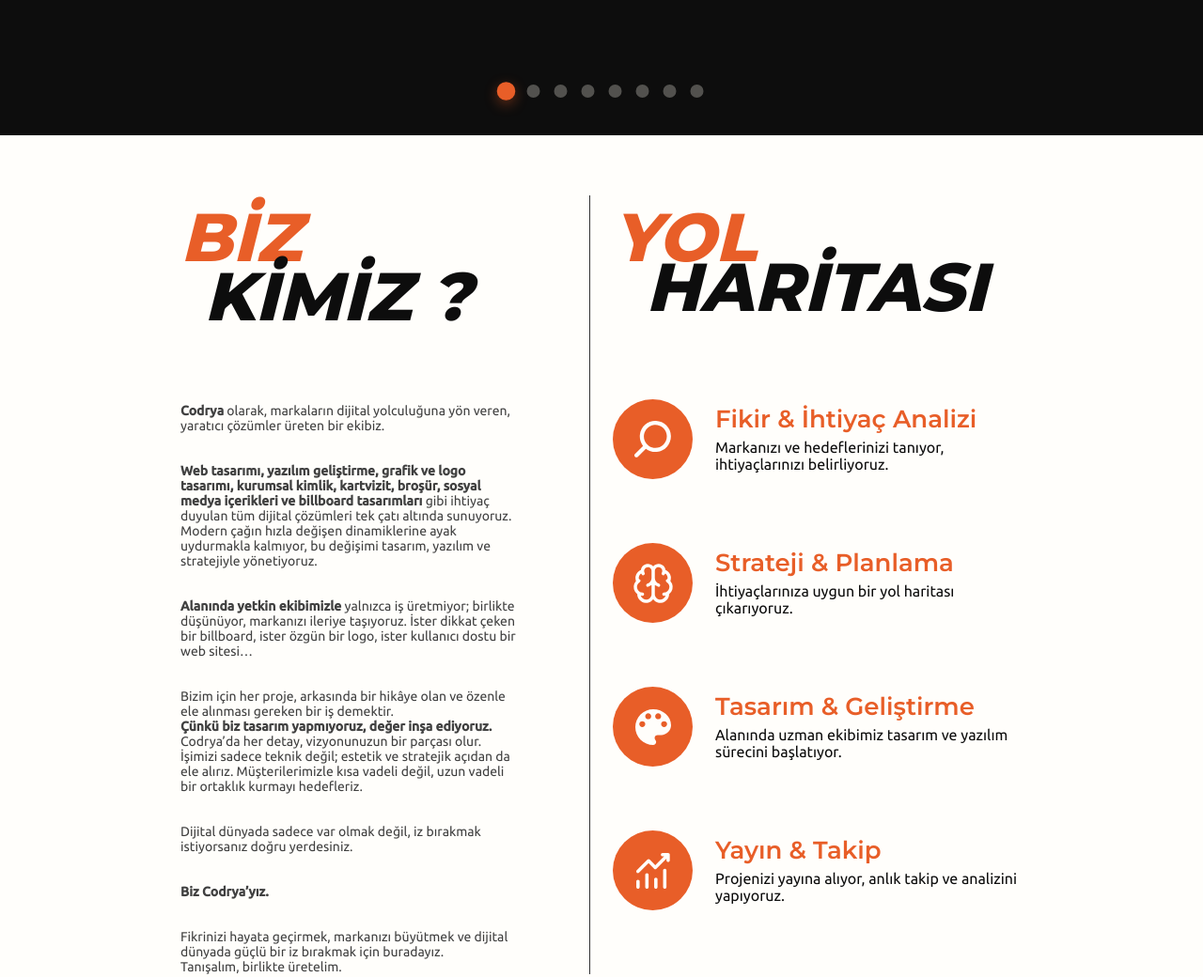
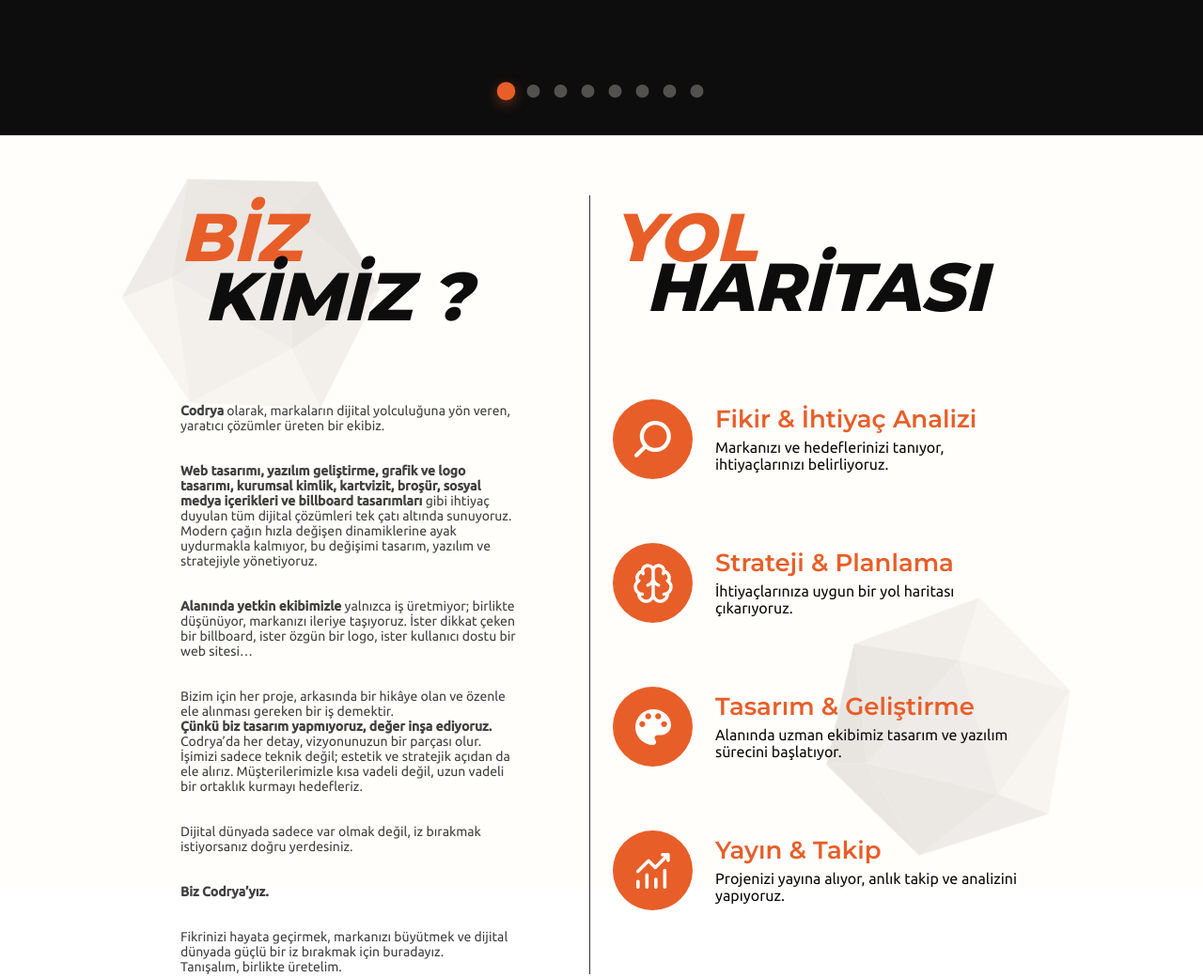
Before and after one commit to codrya/codrya.com, a plain HTML site: page index.html in a window 1280 px wide. Shown: the part 1580-2620 px from the top of the page at 94% size. Drawn offline with nearby package versions, Linux system fonts and the light colour scheme.

Commit message:
dönen kaya

```diff
--- a/content/components.css
+++ b/content/components.css
@@ -308,7 +308,7 @@
 
 
 .white-page {
-  background-color: var(--floral-white);
+
   padding: auto;
   display: flex;
   box-sizing: border-box;
--- a/content/style.css
+++ b/content/style.css
@@ -880,3 +880,55 @@
   background-position: 50% 50%;
   z-index: -1; /* Animasyonun içeriğin arkasında kalmasını sağlar */
 }
+
+
+#info-kaya {
+  position: absolute;
+  width: 100%;
+  height: 100%;
+  background-color: var(--floral-white);
+  background-repeat: no-repeat;
+  background-size: cover;
+  background-position: 50% 50%;
+  z-index: -1;
+}
+
+#info-kaya .kaya1 {
+  position: absolute;
+  bottom: 5%;
+  right: 10%;
+  opacity: 0.15;
+  animation-name: donmeR;
+  animation-duration: 20s;
+  animation-iteration-count: infinite;
+  animation-timing-function: linear;
+}
+
+#info-kaya .kaya2 {
+  position: absolute;
+  top: 5%;
+  left: 10%;
+  opacity: 0.15;
+  animation-name: donmeL;
+  animation-duration: 20s;
+  animation-iteration-count: infinite;
+  animation-timing-function: linear;
+}
+
+@keyframes donmeR {
+  from {
+    transform: rotate(0deg);
+  }
+  to {
+    transform: rotate(360deg);
+  }
+}
+
+@keyframes donmeL {
+  from {
+    transform: rotate(360deg);
+  }
+  to {
+    transform: rotate(0deg);
+  }
+}
--- a/index.html
+++ b/index.html
@@ -96,11 +96,7 @@
 
 
     <div class="black-main-page">
-  <div id="particles-js"></div>
-
-    <script src="https://cdn.jsdelivr.net/npm/particles.js@2.0.0/particles.min.js"></script>
-
-    <script src="script.js"></script>
+      <div id="particles-js"></div>
       <section class="container">
         <section class="col-sm-12 col-md-12 a">
           <h1 id="dynamic-text" class="font-m48eb c-floral-white">
@@ -167,6 +163,10 @@
 </div>
     </div>
     <div id="my-info" class="white-page">
+      <div id="info-kaya">
+        <img class="kaya1" src="assets/Vectors/kaya.svg" alt="">
+        <img class="kaya2" src="assets/Vectors/kaya.svg" alt="">
+      </div>
     <section class="container">
         <article class="col-sm-12 col-lg-6 page-second-one">
             <div class="font-m48eb biz-kimiz">
```
Also changed, not shown: assets/Vectors/kaya.svg (added).
